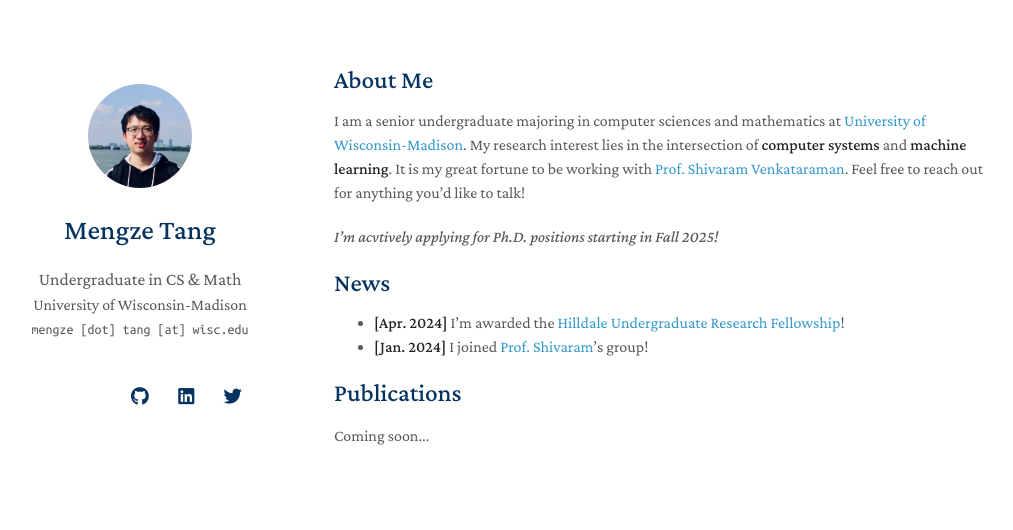
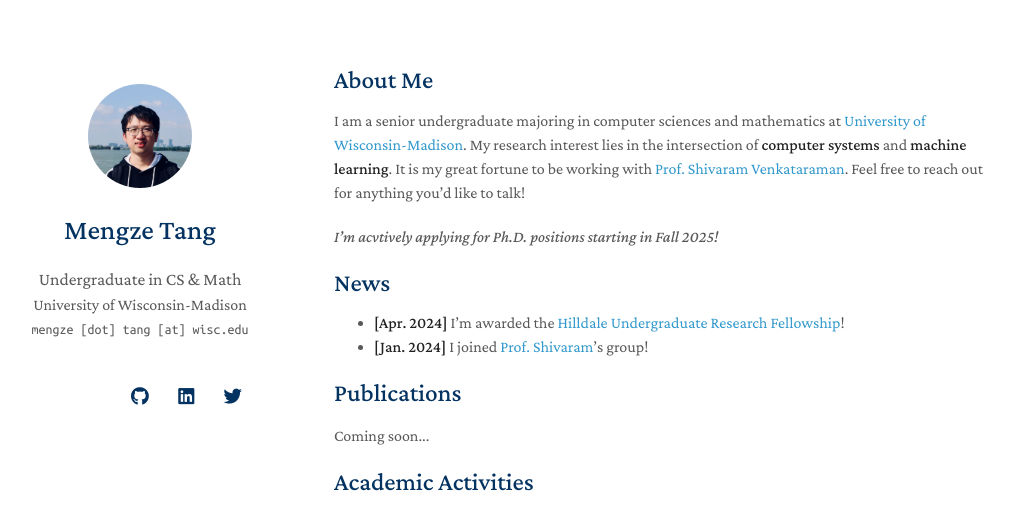
Before and after one commit to madmtang/madmtang.github.io, a Jekyll site: the page built from index.md, in a window 1280 px wide. Shown: the top 530 px of the page, without its empty margins (136-1149 px from the left). Built offline with Jekyll 4.4.1, drawn with Linux system fonts in a browser that asks for light colours; nearby versions of some CDN libraries; a style sheet for code colours, icons or effects is not loaded; our own code applies the rules of GitHub Pages for plain Markdown files.

Commit message:
add section

```diff
--- a/index.md
+++ b/index.md
@@ -22,3 +22,5 @@ I am a senior undergraduate majoring in computer sciences and mathematics at <a
 {% include_relative _includes/publications.md %}
 
 <!-- {% include_relative _includes/services.md %} -->
+
+## Academic Activities
```
